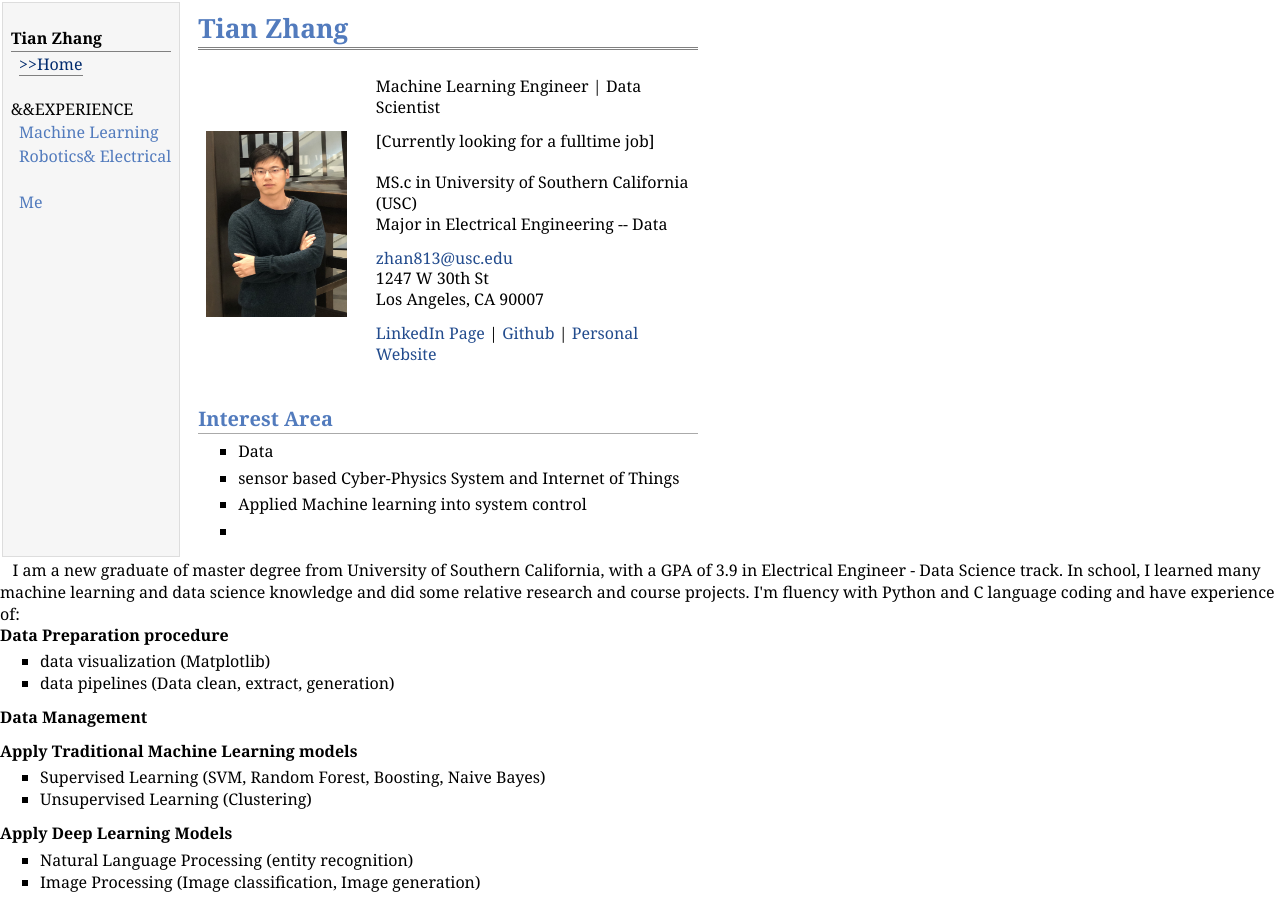
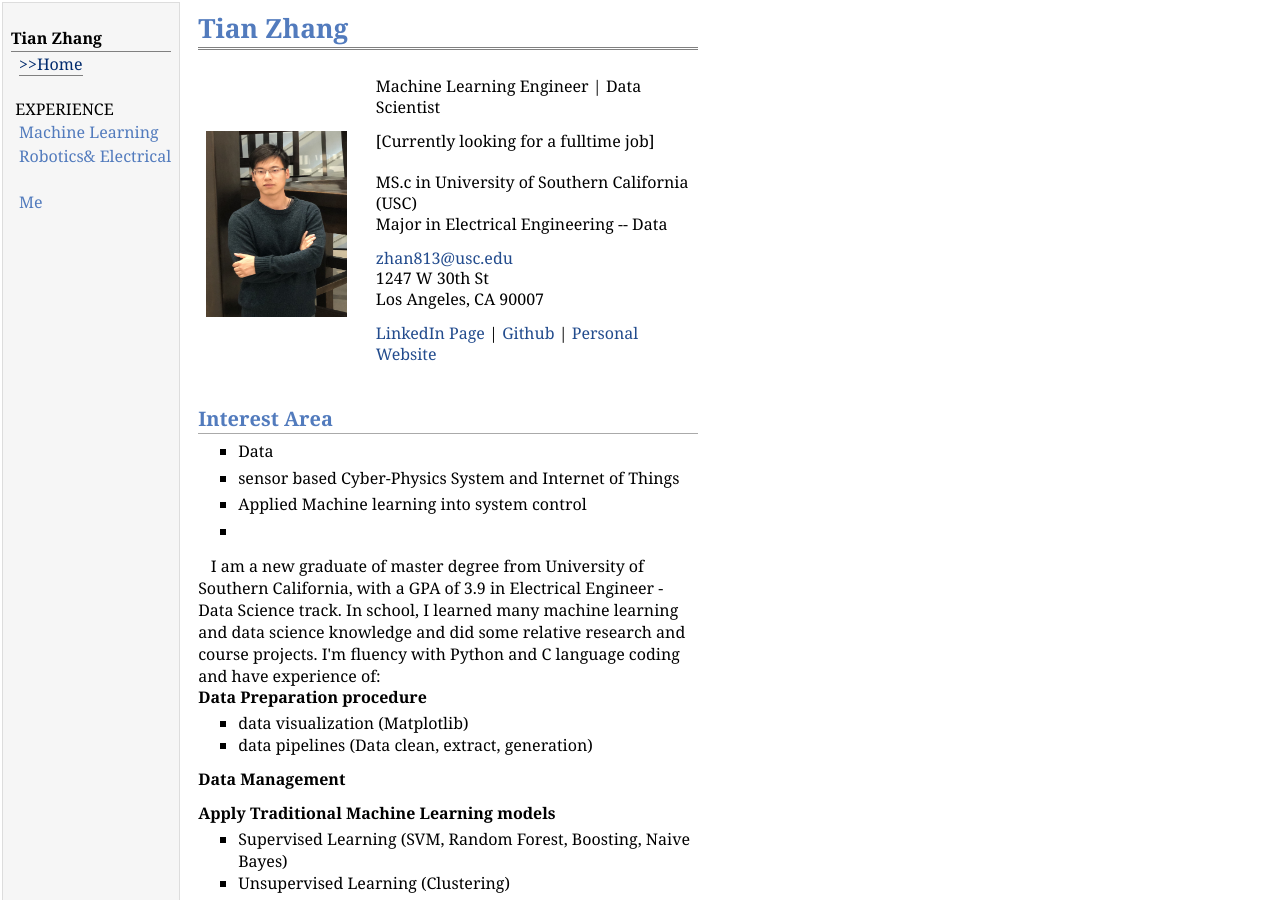
Before and after one commit to dukesky/dukesky.github.io, a Jekyll site: the page index.html, which Jekyll copies as it is, in a window 1280 px wide and 900 px high. Built offline with Jekyll 4.4.1, drawn with Linux system fonts in a browser that asks for light colours.

Commit message:
Update index.html

```diff
--- a/index.html
+++ b/index.html
@@ -8,14 +8,14 @@
 <title>Tian Zhang's website </title>
  </head>
  <body>
-<table id="tlayout" style="width: 670.6px;" summary="Table for page layout.">
+<table id="tlayout" style="width: 700px;" summary="Table for page layout.">
 <tbody>
 <tr  valign="top">
 <td id="layout-menu" >
 <div class="menu-category">Tian Zhang</div>
 <div class="menu-item"><a class="current" href="index.html">&gt;&gt;Home</a></div>
 <div class="menu-item">&nbsp;</div>
-<div class="menu-item">&amp;&amp;EXPERIENCE</div>
+<div class="menu-item">&nbsp;EXPERIENCE</div>
 <div class="menu-item"><a href="ml.html">Machine Learning</a></div>
 <div class="menu-item"><a href="ee.html">Robotics&amp; Electrical</a></div>
 <div class="menu-item">&nbsp;</div>
@@ -51,10 +51,8 @@
 </li>
 <li></li>
 </ul>
-</td>
-</tr>
-</tbody>
-</table>
+
+
 <div>&nbsp; &nbsp;I am a new graduate of master degree from University of Southern California, with a GPA of 3.9 in Electrical Engineer - Data Science track. In school, I learned many machine learning and data science knowledge and did some relative research and course projects. I'm fluency with Python and C language coding and have experience of:</div>
 <p><strong><span style="color: #000000;">Data Preparation procedure</span></strong>&nbsp;&nbsp;</p>
 <ul>
```
